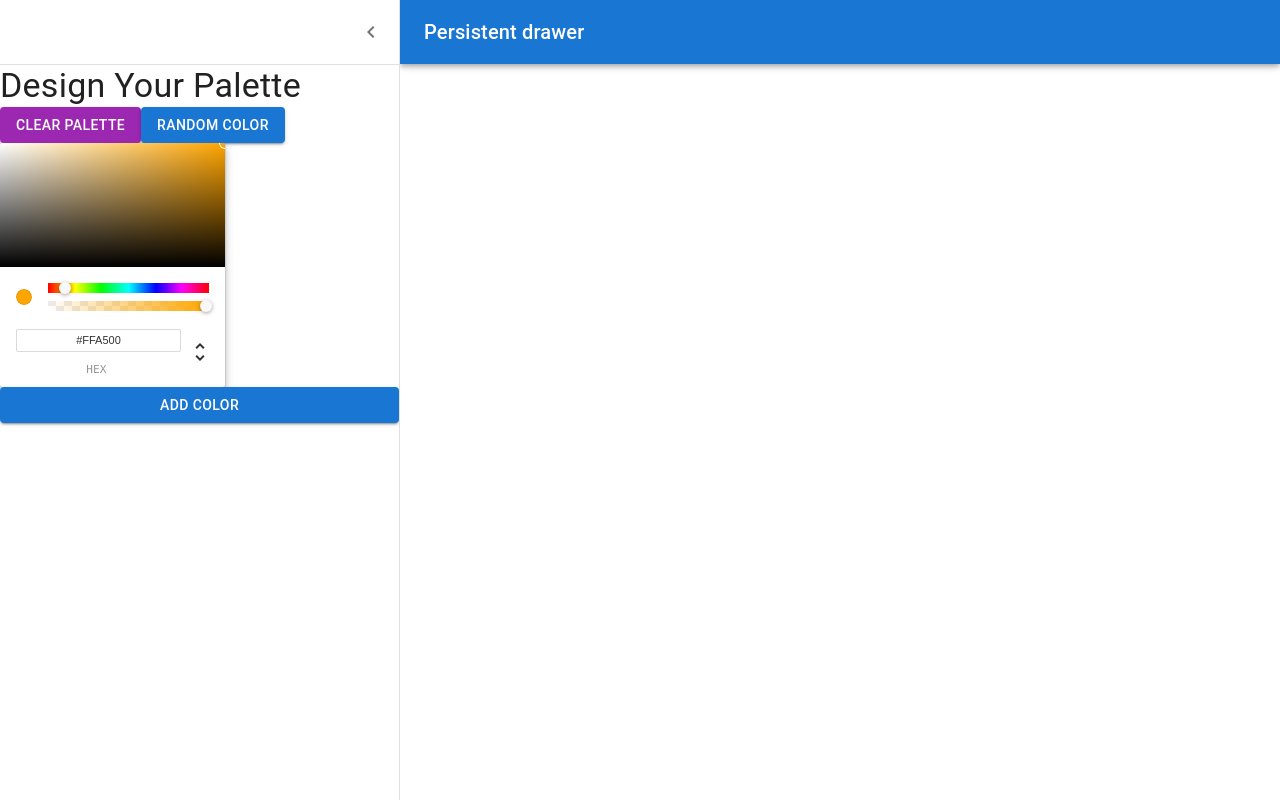
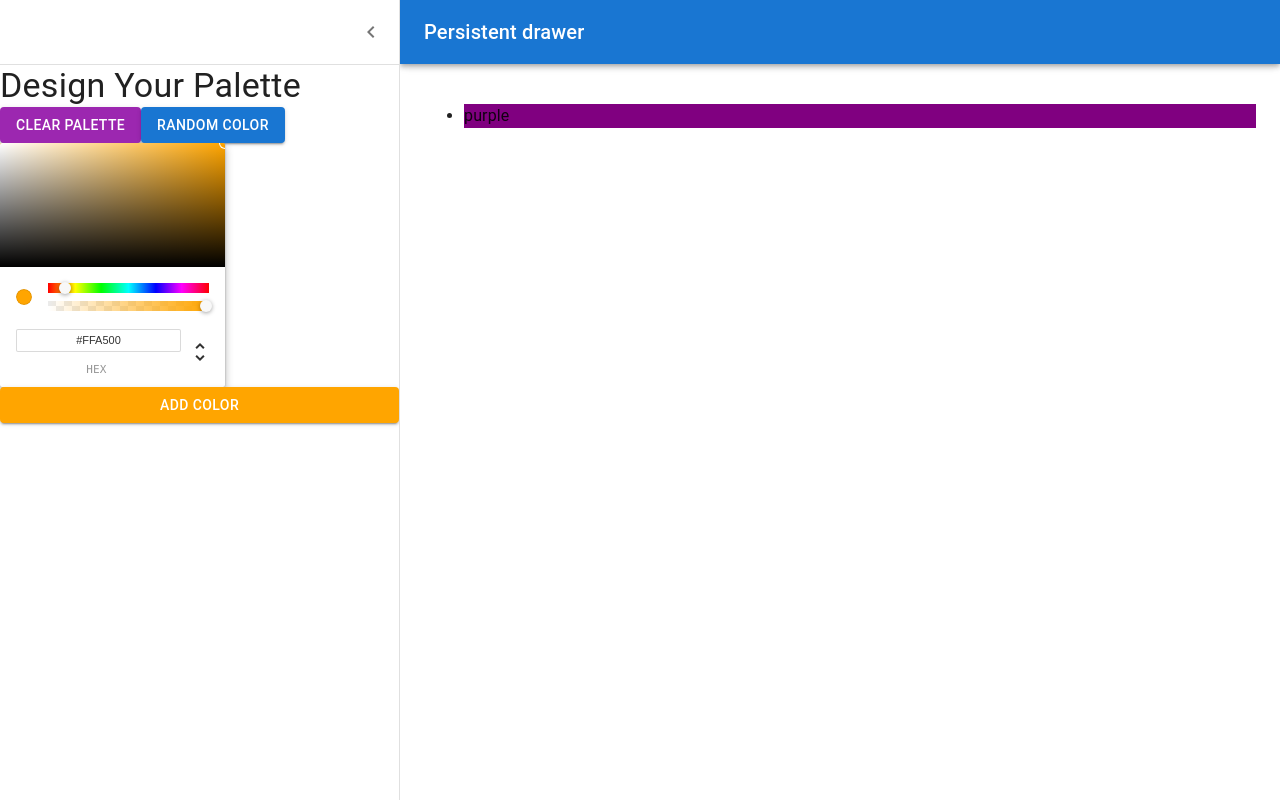
Before and after one commit to ehsansh/react-bootcamp, a React (Create React App) app: page /palette/new in a window 1280 px wide. Both pictures are taken after a click on the button "open drawer". Built offline with nearby package versions, Linux system fonts and the light colour scheme.

Commit message:
connect colorpicker to button

```diff
--- a/src/NewPaletteForm.js
+++ b/src/NewPaletteForm.js
@@ -65,9 +65,12 @@ const DrawerHeader = styled('div')(({ theme }) => ({
 
 export default function NewPaletteForm() {
     const [open, setOpen] = React.useState(false);
+    const [colors, setColors] = React.useState(['purple']);
+    const [color, setColor] = React.useState('orange');
 
-    const [color, setColor] = React.useState('orange');
-    const handleColorChange = ({ hex }) => setColor(hex);
+    const updateCurrentColor = ({ hex }) => setColor(hex);
+
+    const addNewColors = ({ hex }) => setColors([...colors, color]);
 
     const handleDrawerOpen = () => {
         setOpen(true);
@@ -126,14 +129,24 @@ export default function NewPaletteForm() {
                 </div>
                 <ChromePicker
                     color={color}
-                    onChangeComplete={handleColorChange}
+                    onChangeComplete={updateCurrentColor}
                 />
-                <Button variant='contained' color='primary'>
+                <Button
+                    variant='contained'
+                    color='primary'
+                    style={{ backgroundColor: color }}
+                    onClick={addNewColors}
+                >
                     Add Color
                 </Button>
             </Drawer>
             <Main open={open}>
                 <DrawerHeader />
+                <ul>
+                    {colors.map(c => (
+                        <li style={{ backgroundColor: c }}>{c}</li>
+                    ))}
+                </ul>
             </Main>
         </Box>
     );
```
